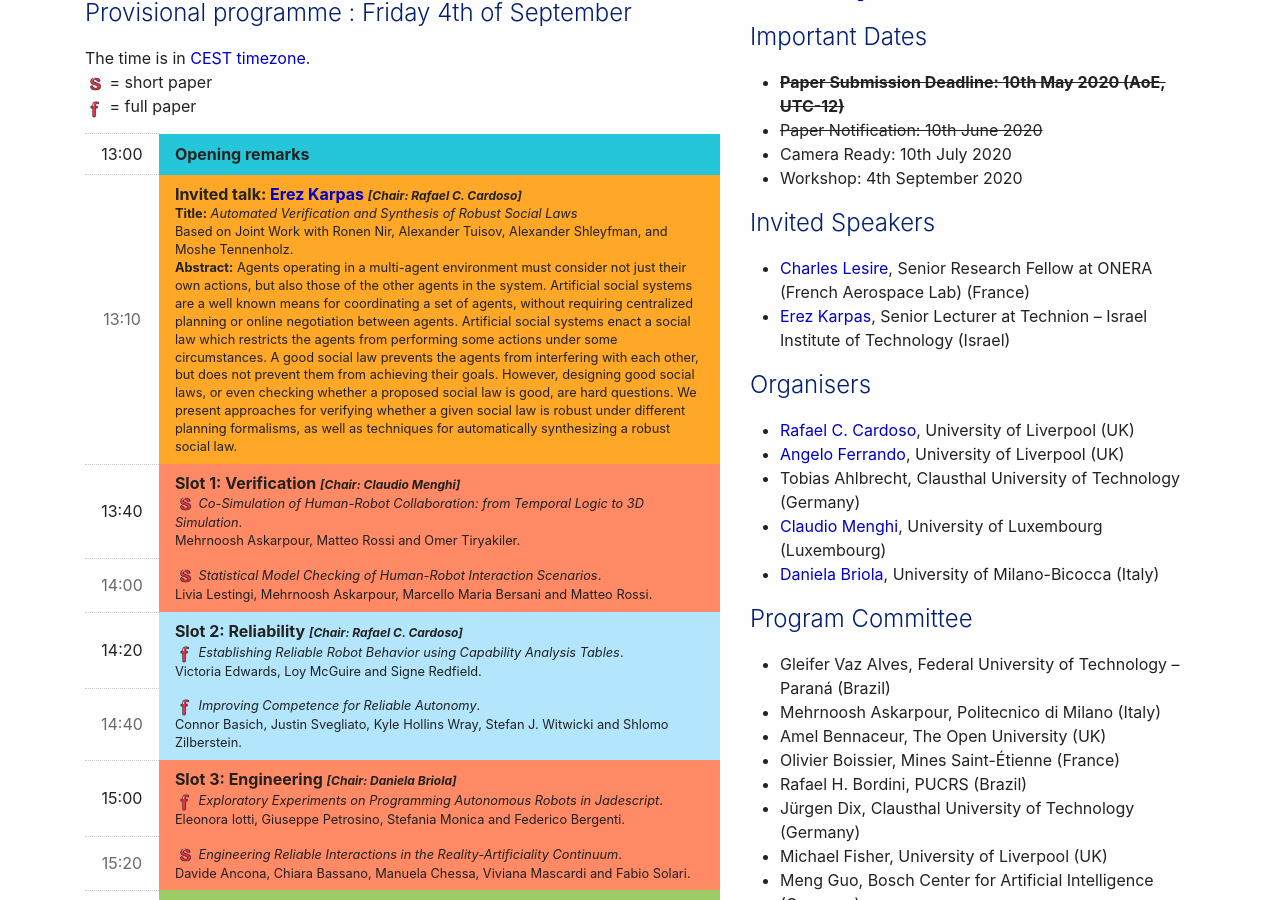
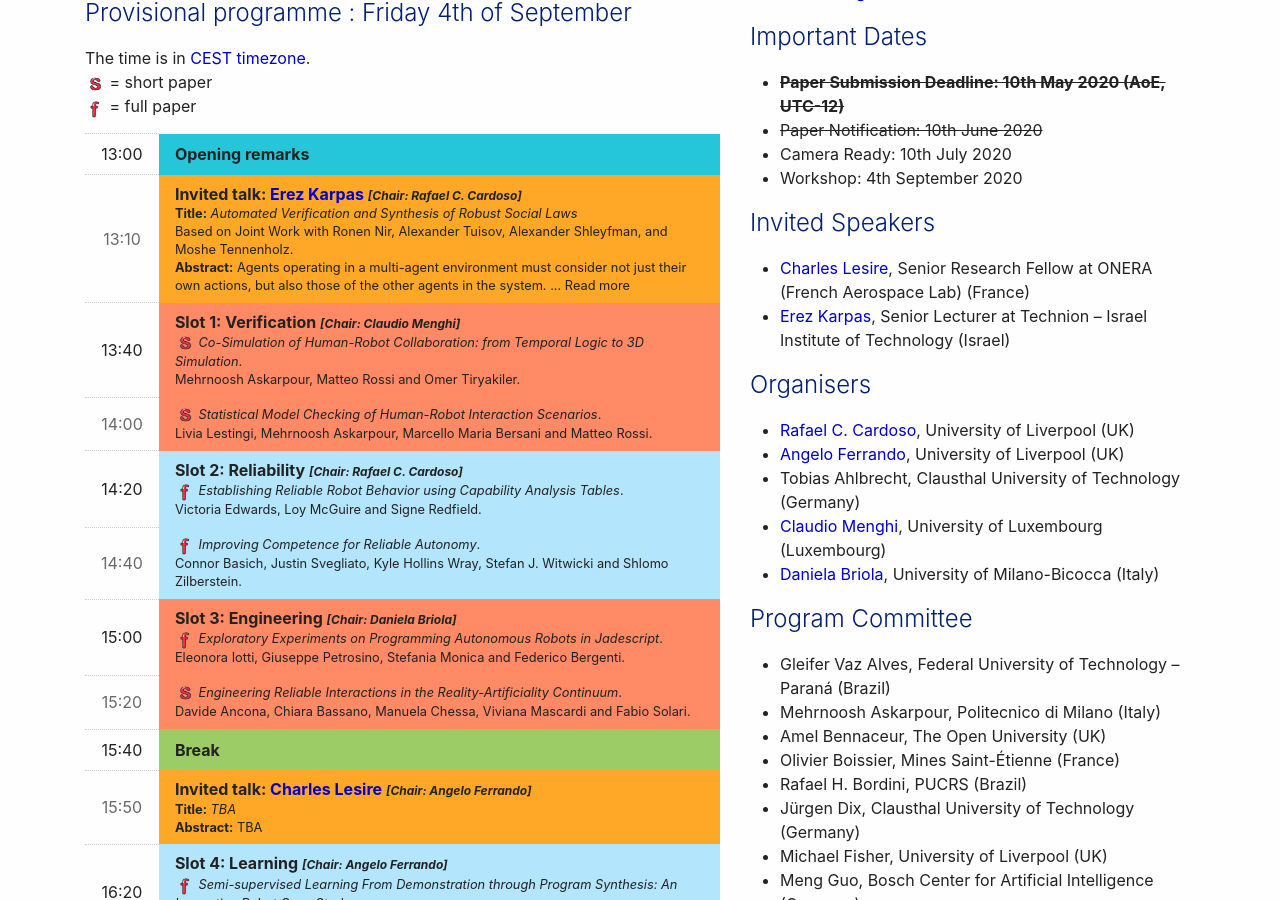
Before and after one commit to area2020/area2020.github.io, a Jekyll site: the page built from index.md, in a window 1280 px wide and 900 px high, scrolled down 402 px. Built offline with Jekyll 4.4.1, drawn with Linux system fonts in a browser that asks for light colours; nearby versions of some CDN libraries; part of the change alters nothing that is shown.

Commit message:
Update index.md

```diff
--- a/index.md
+++ b/index.md
@@ -54,8 +54,9 @@ The time is in <a href="https://time.is/it/CEST">CEST timezone</a>.
               <span>
                   <b>Title:</b> <i>Automated Verification and Synthesis of Robust Social Laws</i> <br/>
                   Based on Joint Work with Ronen Nir, Alexander Tuisov, Alexander Shleyfman, and Moshe Tennenholz. <br/>
-                  <b>Abstract:</b> Agents operating in a multi-agent environment must consider not just their own actions, but also those of the other agents in the system. Artificial social systems are a well known means for coordinating a set of agents, without requiring centralized planning or online negotiation between agents. Artificial social systems enact a social law which restricts the agents from performing some actions under some circumstances. A good social law prevents the agents from interfering with each other, but does not prevent them from achieving their goals. However, designing good social laws, or even checking whether a proposed social law is good, are hard questions.
-We present approaches for verifying whether a given social law is robust under different planning formalisms, as well as techniques for automatically synthesizing a robust social law.
+                  <b>Abstract:</b> Agents operating in a multi-agent environment must consider not just their own actions, but also those of the other agents in the system. <span id="dots">...</span> <span id="more"> Artificial social systems are a well known means for coordinating a set of agents, without requiring centralized planning or online negotiation between agents. Artificial social systems enact a social law which restricts the agents from performing some actions under some circumstances. A good social law prevents the agents from interfering with each other, but does not prevent them from achieving their goals. However, designing good social laws, or even checking whether a proposed social law is good, are hard questions.
+We present approaches for verifying whether a given social law is robust under different planning formalisms, as well as techniques for automatically synthesizing a robust social law.</span>
+              <button onclick="myFunction()" id="myBtn">Read more</button>
               </span>
             </td>
         </tr>
@@ -401,3 +402,20 @@ For more information contact us at area2020.workshop@gmail.com
 
 </div>
 </div>
+<script>
+function myFunction() {
+  var dots = document.getElementById("dots");
+  var moreText = document.getElementById("more");
+  var btnText = document.getElementById("myBtn");
+
+  if (dots.style.display === "none") {
+    dots.style.display = "inline";
+    btnText.innerHTML = "Read more";
+    moreText.style.display = "none";
+  } else {
+    dots.style.display = "none";
+    btnText.innerHTML = "Read less";
+    moreText.style.display = "inline";
+  }
+}
+</script>
```
